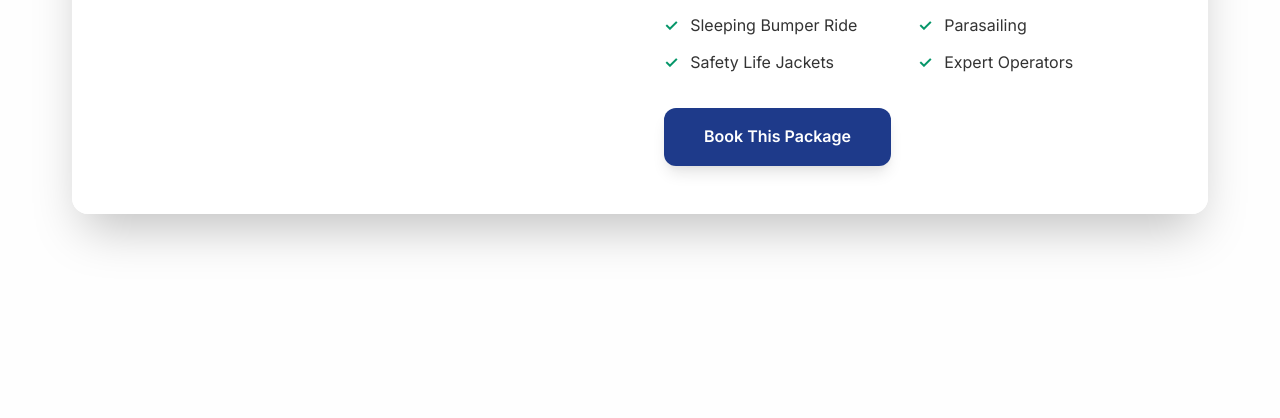
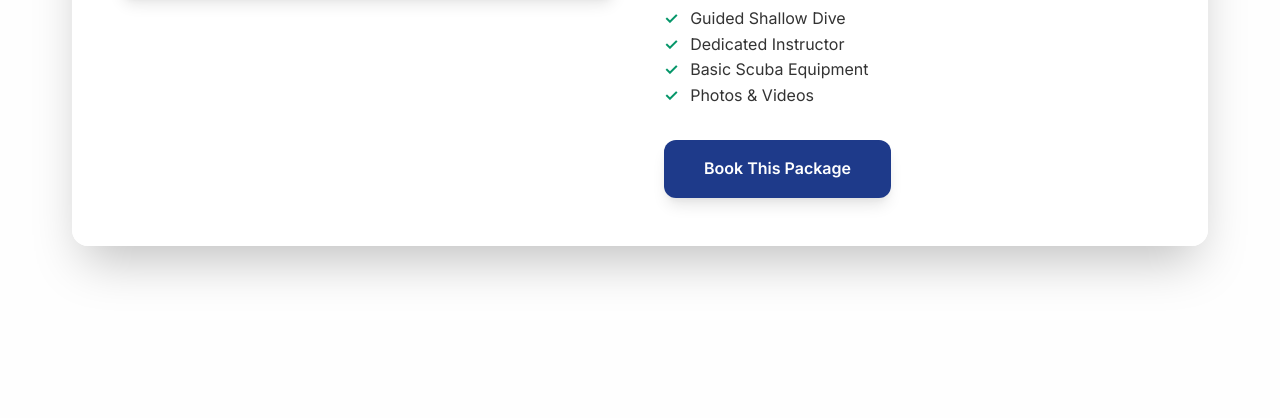
Before and after one commit to ashwininnovatehive/Scuba_Diving_Add, a Flask app: page /shallow-scuba-dive-details in a window 1280 px wide. Shown: the part 808-1226 px from the top of the page. Run offline with Flask 3, Linux system fonts and the light colour scheme.

Commit message:
Update shallow-scuba-dive.html

```diff
--- a/templates/shallow-scuba-dive.html
+++ b/templates/shallow-scuba-dive.html
@@ -3,7 +3,7 @@
   <head>
     <meta charset="UTF-8" />
     <meta name="viewport" content="width=device-width, initial-scale=1.0" />
-    <title>Watersports Package Details - Blue Adventures</title>
+    <title>Shallow Scuba Dive Details - Blue Adventures</title>
     <link
       href="https://fonts.googleapis.com/css2?family=Playfair+Display:wght@400;500;600;700;800&family=Inter:wght@300;400;500;600;700&display=swap"
       rel="stylesheet"
@@ -445,9 +445,6 @@
       .detail-includes ul {
         list-style: none;
         padding: 0;
-        display: grid;
-        grid-template-columns: 1fr 1fr;
-        gap: 0.75rem;
       }
       .detail-includes ul li::before {
         content: "✓";
@@ -727,6 +724,10 @@
           transform: rotate(45deg) translate(-5px, -6px);
         }
 
+        .logo-image {
+          height: 65px;
+        }
+
         section {
           padding: 3rem 1rem;
         }
@@ -875,7 +876,7 @@
     <div class="background-container">
       <div
         class="background-layer active"
-        style="background-image: url('static/5.jpg')"
+        style="background-image: url('static/4.jpg')"
       ></div>
     </div>
     <nav id="navbar">
@@ -919,40 +920,46 @@
     <section class="package-detail-section">
       <div class="detail-container">
         <div class="detail-image">
-          <img src="static/5.jpg" alt="People on a banana boat ride." />
+          <img src="static/4.jpg" alt="A diver in clear, shallow water." />
         </div>
         <div class="detail-content">
-          <h1>Watersports Package</h1>
+          <h1>Shallow Scuba Dive</h1>
           <a href="/#packages" class="back-link"
             ><i class="fas fa-arrow-left"></i> Back to All Packages</a
           >
-          <strong class="tagline">All the Thrills Above the Waves</strong>
+          <strong class="tagline"
+            >A Quick and Easy Introduction to Breathing Underwater</strong
+          >
           <ul class="detail-highlights">
             <li>
-              <i class="fas fa-rupee-sign"></i> <strong>Price:</strong> 700 /
+              <i class="fas fa-rupee-sign"></i> <strong>Price:</strong> 400 /
               person
             </li>
             <li>
-              <i class="fas fa-users"></i> <strong>Group Fun:</strong> Perfect
-              for friends & family
+              <i class="fas fa-clock"></i> <strong>Duration:</strong> 5-6 mins
+            </li>
+            <li>
+              <i class="fas fa-arrows-alt-v"></i> <strong>Depth:</strong> 6-8 ft
+            </li>
+            <li>
+              <i class="fas fa-user-check"></i>
+              <strong>Best For:</strong> Curious Beginners
             </li>
           </ul>
           <p>
-            For those who love speed and excitement on the water, our
-            Watersports Package is the perfect choice. Get your adrenaline
-            pumping with four of our most popular rides, all managed by our
-            expert team to ensure your safety and enjoyment. It's a fantastic
-            way to spend an afternoon on the beautiful waters of Malvan.
+            Perfect for those who are short on time or just want a quick taste
+            of the underwater world. This short, guided session in shallow water
+            lets you experience the magic of breathing underwater with an
+            instructor by your side at all times. It's a safe, simple, and fun
+            way to see if scuba diving is for you.
           </p>
           <div class="detail-includes">
-            <h3>Activities Included:</h3>
+            <h3>What's Included:</h3>
             <ul>
-              <li>Jet Ski Ride</li>
-              <li>Banana Boat Ride</li>
-              <li>Sleeping Bumper Ride</li>
-              <li>Parasailing</li>
-              <li>Safety Life Jackets</li>
-              <li>Expert Operators</li>
+              <li>Guided Shallow Dive</li>
+              <li>Dedicated Instructor</li>
+              <li>Basic Scuba Equipment</li>
+              <li>Photos & Videos</li>
             </ul>
           </div>
           <a href="#book" class="btn" style="margin-top: 2rem"
```
